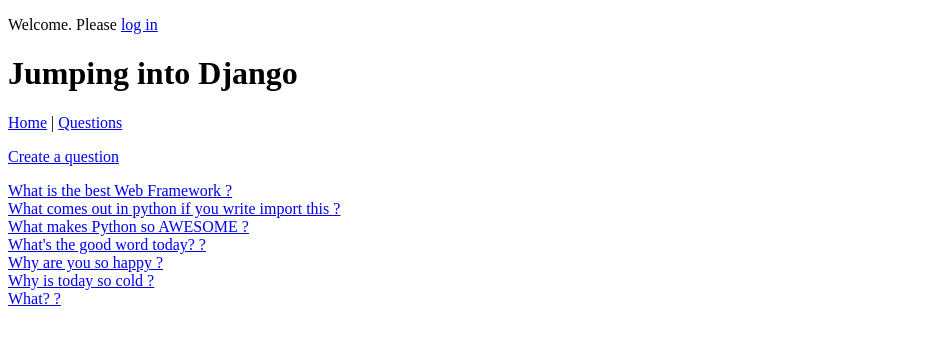
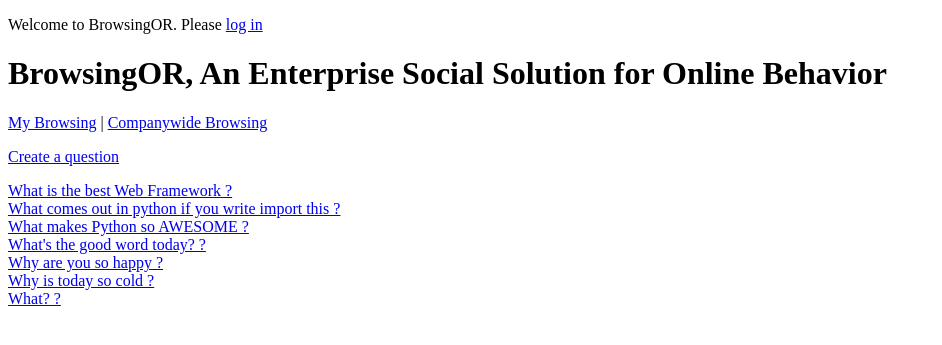
Before and after one commit to gzpgg3x/BrowsingOR, a Django app: page /questions/ in a window 1280 px wide. Shown: the top 345 px of the page, without its empty margins (0-942 px from the left). Run offline with Django 3.2, Linux system fonts and the light colour scheme; data comes from the database, SQL or seed files in the repository; both versions use the stored data as it was after the commit; parts of the project's set-up code (start-up, migrations or seed data) failed here and were passed over.

Commit message:
homepageChanged

```diff
--- a/jumpingintodjango/jumpingintodjango/templates/base.html
+++ b/jumpingintodjango/jumpingintodjango/templates/base.html
@@ -1,19 +1,19 @@
 <!DOCTYPE html>
 <html lang="en">
 <head>
-	<title>Jumping into Django | {% block title %}Homepage{% endblock%}</title>
+	<title>BrowsingOR | {% block title %}Homepage{% endblock%}</title>
 </head>
 <body>
 	<div id="header">
 		{% if user.is_authenticated %}
 			<p>Welcome, <b>{{ user.username }}</b> | <a href="{% url "logout" %}">Logout</a></p>
 		{% else %}
-	        <p>Welcome. Please <a href="{% url "login" %}">log in</a></p>
+	        <p>Welcome to BrowsingOR. Please <a href="{% url "login" %}">log in</a></p>
 	    {% endif %}
-	        <h1>Jumping into Django</h1>
+	        <h1>BrowsingOR, An Enterprise Social Solution for Online Behavior</h1>
 	</div>
 	<div id ="navigation">
-	    <p><a href="{% url "homepage" %}">Home</a> | <a href="{% url "questions" %}">Questions</a></p>
+	    <p><a href="{% url "homepage" %}">My Browsing</a> | <a href="{% url "questions" %}">Companywide Browsing</a></p>
 	</div>
     <div id="content">
         {% block content %}{% endblock %}
```
Also changed, not shown: jumpingintodjango/jumpingintodjango/db/db.sqlite.
